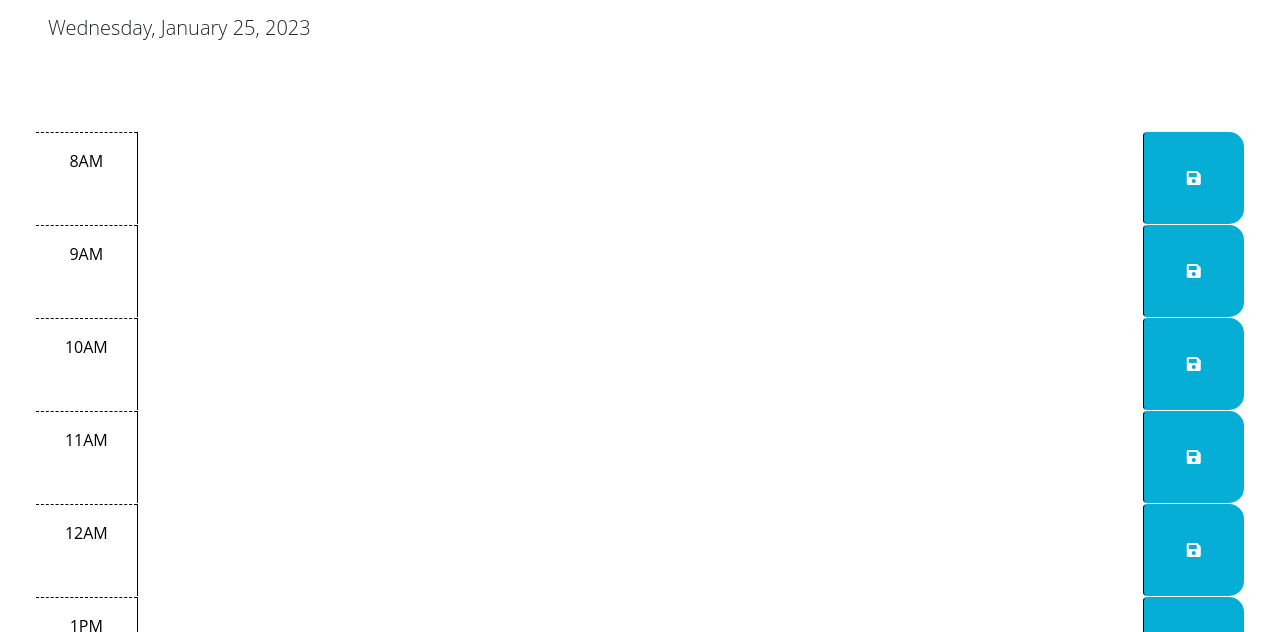
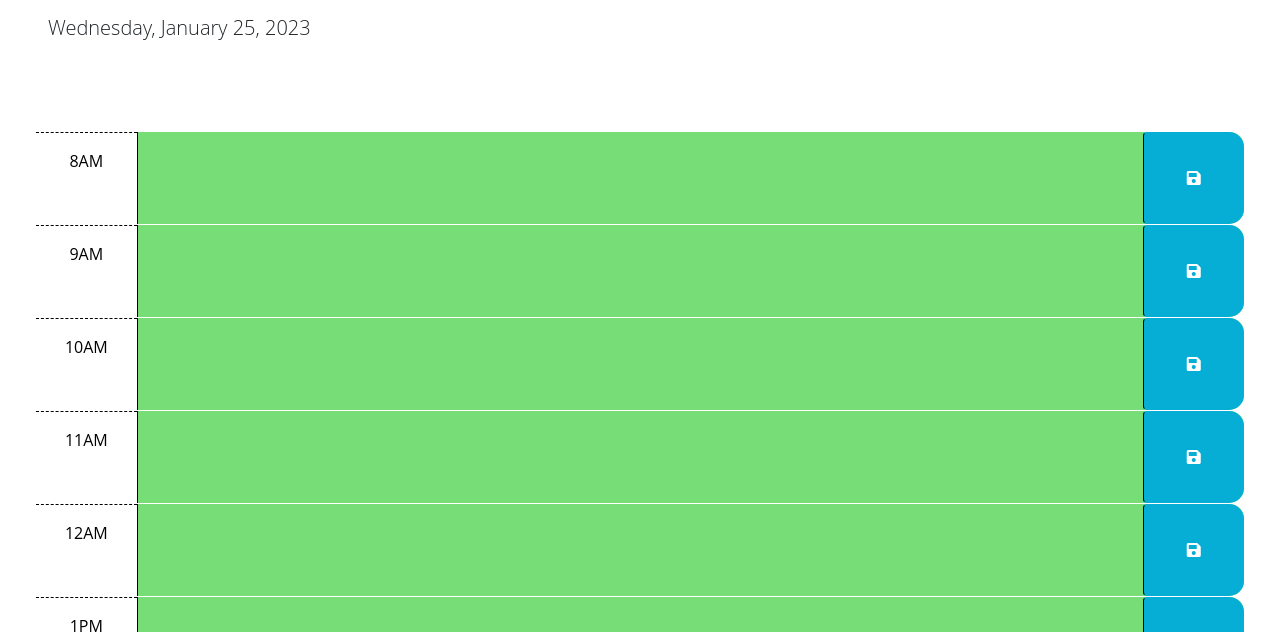
Before and after one commit to hannazo/stay-busy, a plain HTML site: page index.html in a window 1280 px wide. Shown: the part 166-798 px from the top of the page. Drawn offline with nearby package versions, Linux system fonts and the light colour scheme.

Commit message:
added color-code

```diff
--- a/assets/script.js
+++ b/assets/script.js
@@ -15,7 +15,24 @@ $(function () {
   // attribute of each time-block be used to conditionally add or remove the
   // past, present, and future classes? How can Day.js be used to get the
   // current hour in 24-hour time?
-  //
+  var currentHour = dayjs().format('HH');
+  console.log('Current hour: ' + currentHour);
+
+  $('.time-block').each(function () {
+  var hourId = $(this).attr('id').split('hour-')[1];
+  console.log('Hour ID: ' + hourId);
+
+  if (hourId < currentHour) {
+    $(this).addClass('past');
+  }
+  else if (hourId === currentHour) {
+    $(this).addClass('present');
+  }
+  else {
+    $(this).addClass('future');
+  }
+  });
+
   // TODO: Add code to get any user input that was saved in localStorage and set
   // the values of the corresponding textarea elements. HINT: How can the id
   // attribute of each time-block be used to do this?
--- a/index.html
+++ b/index.html
@@ -21,7 +21,7 @@
     <p id="currentDay" class="lead"></p>
   </header>
   <div class="container-fluid px-5">
-    <div id="hour-8" class="row time-block">
+    <div id="hour-08" class="row time-block">
       <div class="col-2 col-md-1 hour text-center py-3">8AM</div>
       <textarea class="col-8 col-md-10 description" rows="3"> </textarea>
       <button class="btn saveBtn col-2 col-md-1" aria-label="save">
@@ -29,7 +29,7 @@
       </button>
     </div>
 
-    <div id="hour-9" class="row time-block">
+    <div id="hour-09" class="row time-block">
       <div class="col-2 col-md-1 hour text-center py-3">9AM</div>
       <textarea class="col-8 col-md-10 description" rows="3"> </textarea>
       <button class="btn saveBtn col-2 col-md-1" aria-label="save">
```
